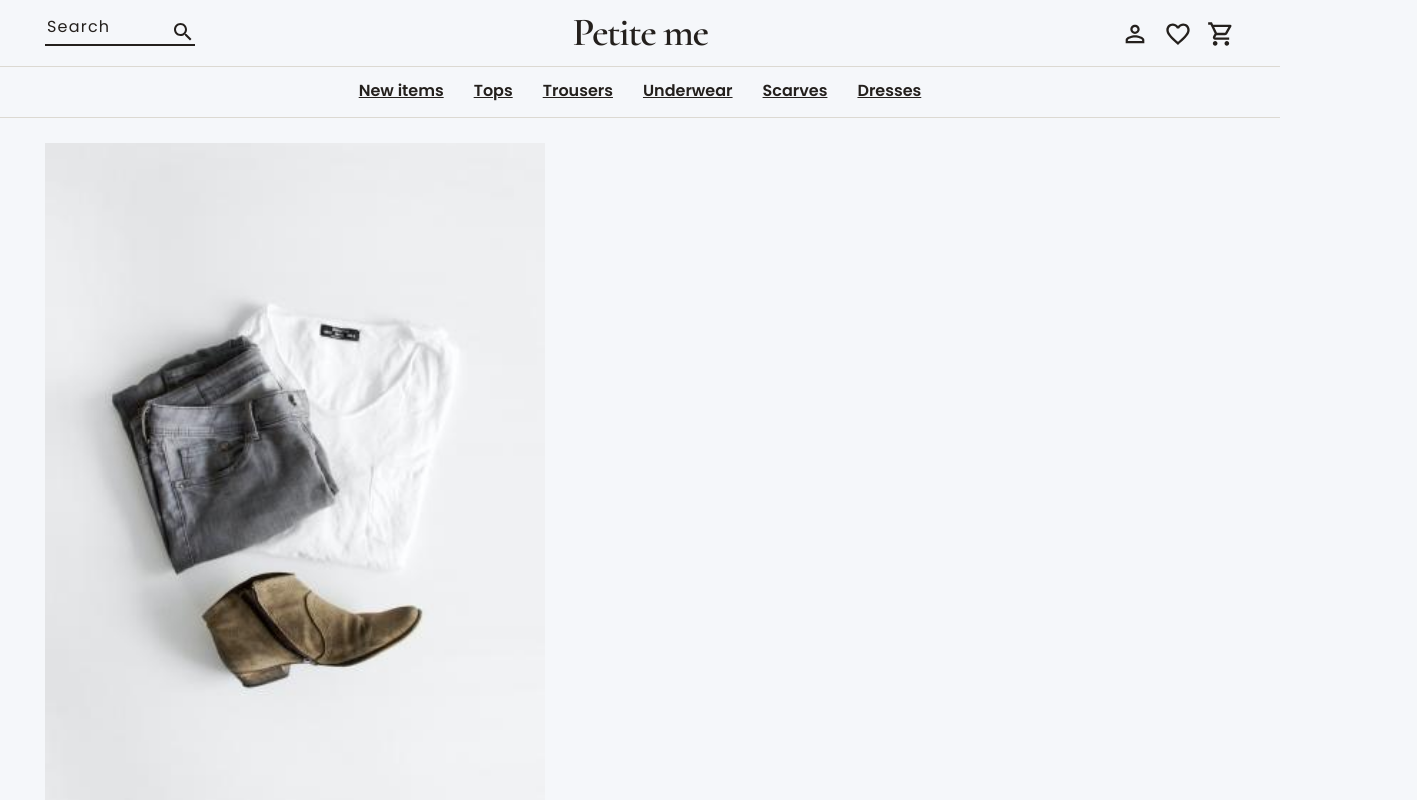
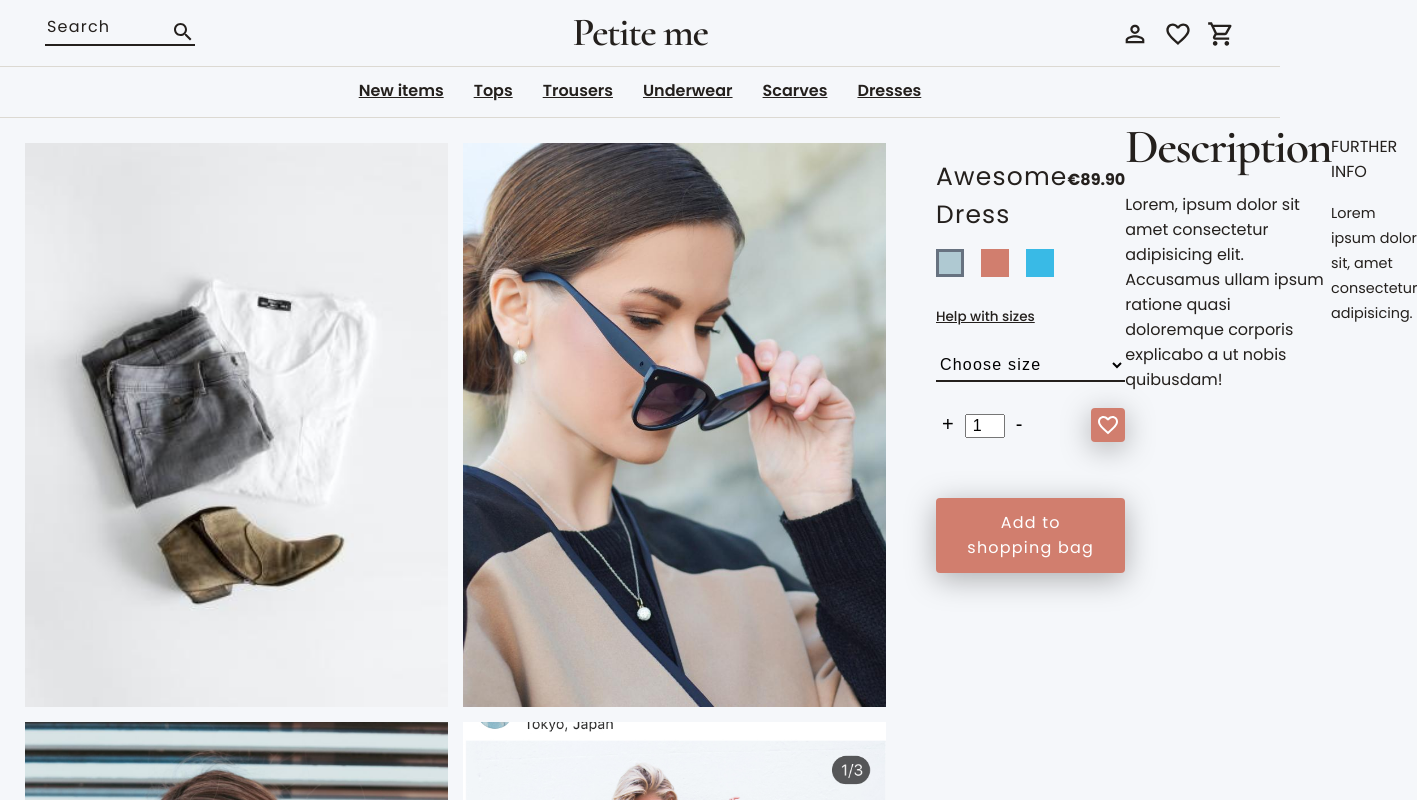
Before and after one commit to yurirech/petite-me-project, a Next.js app: page /categories/1/1 in a window 1280 px wide. Shown: the top 800 px of the page, 1417 px wide, since content can reach past the window. Built offline with nearby package versions, Linux system fonts and the light colour scheme.

Commit message:
start item for mobile

```diff
--- a/pages/categories/[category]/[item_id]/index.module.scss
+++ b/pages/categories/[category]/[item_id]/index.module.scss
@@ -1,13 +1,26 @@
 @import "../../../../styles/_mixins.scss";
 
 .main {
+	.itemsPhotos {
+		margin-top: 2.5rem;
 		.swiper {
-		margin-top: 2.5rem;
+			@include hideOnDesktop;
 			.swiperImgHolder {
 				position: relative;
-			// width: 100%;
 				max-width: 50rem;
+				@include autoMargins;
 			}
+		}
+	}
+
+	.colors,
+	.info {
+		max-width: 50rem;
+		@include autoMargins;
+	}
+
+	.colorsDesktop {
+		@include hideOnMobile;
 	}
 
 	.colors {
@@ -100,3 +113,47 @@
 		}
 	}
 }
+
+@include laptopS {
+	.main {
+		.colorsMobile {
+			@include hideOnDesktop;
+		}
+
+		.itemsPhotos {
+			min-width: 70%;
+			height: 100vh;
+			overflow-y: scroll;
+
+			.photosGridDesktop {
+				display: grid;
+				grid-template-columns: 1fr 1fr;
+				grid-gap: 1.5rem;
+
+				.gridImgHolder {
+					width: 100%;
+				}
+			}
+		}
+
+		.info {
+			margin-left: 5rem;
+
+			.colors {
+				justify-content: flex-start;
+				margin-top: 0;
+
+				span {
+					margin: 0 1.75rem 3rem 0;
+				}
+			}
+		}
+	}
+
+	.flex {
+		display: flex;
+		margin-left: unset;
+		margin-right: unset;
+		max-width: unset;
+	}
+}
--- a/pages/categories/[category]/[item_id]/index.tsx
+++ b/pages/categories/[category]/[item_id]/index.tsx
@@ -15,7 +15,7 @@ import SelectMenu from "../../../../components/select-menu/select-menu";
 import ItemsCounter from "../../../../components/items-counter/items-counter";
 import Button from "../../../../components/button/button";
 import Favorite from "../../../../public/icon/favorite-border.svg";
-import { useState } from "react";
+import { useEffect, useState } from "react";
 
 // export async function getStaticProps({params, items}) {
 //   try {
@@ -38,33 +38,34 @@ const photos = [
 	"/img/instapic.jpg",
 ];
 
-const photosT = [
-	{
-		color: "#AFC9D2",
-		photos: [
-			"/img/clothing-2.jpg",
-			"/img/clothing-2.jpg",
-			"/img/clothing-2.jpg",
+// const photosT = [
+// 	{
+// 		color: "#AFC9D2",
+// 		photos: [
+// 			"/img/clothing-2.jpg",
+// 			"/img/clothing-2.jpg",
+// 			"/img/clothing-2.jpg",
 
-		],
-	},
-	{
-		color: "#D17E6E",
-		photos: [
-			"/img/who-are-we1.jpg",
-			"/img/who-are-we1.jpg",
-			"/img/who-are-we1.jpg",
-		],
-	},
-	{
-		color: "#39BAE6",
-		photos: ["/img/model-1.jpg", "/img/model-1.jpg", "/img/model-1.jpg"],
-	},
-];
+// 		],
+// 	},
+// 	{
+// 		color: "#D17E6E",
+// 		photos: [
+// 			"/img/who-are-we1.jpg",
+// 			"/img/who-are-we1.jpg",
+// 			"/img/who-are-we1.jpg",
+// 		],
+// 	},
+// 	{
+// 		color: "#39BAE6",
+// 		photos: ["/img/model-1.jpg", "/img/model-1.jpg", "/img/model-1.jpg"],
+// 	},
+// ];
 
 const Item = () => {
 	const router = useRouter();
 	const [selectColor, setSelectColor] = useState(colors[0]);
+	// const [photoss, setPhotoss] = useState();
 
 	return (
 		<>
@@ -72,9 +73,10 @@ const Item = () => {
 				<title>Clothing Item</title>
 			</Head>
 			<main className={styles.main}>
-				<div className={uStyles.container}>
-					<section className={styles.swiper}>
+				<div className={`${uStyles.container} ${styles.flex}`}>
+					<section className={styles.itemsPhotos}>
 						<Swiper
+							className={styles.swiper}
 							slidesPerView={1}
 							onSlideChange={() => console.log("slide change")}
 							onSwiper={(swiper) => console.log(swiper)}
@@ -96,8 +98,24 @@ const Item = () => {
 								);
 							})}
 						</Swiper>
+						<div className={styles.photosGridDesktop}>
+							{photos.map((photo) => {
+								return (
+									<div className={styles.gridImgHolder}>
+										<Image
+											key={photo}
+											src={photo}
+											layout="responsive"
+											height="200"
+											width="150"
+											objectFit="cover"
+										/>
+									</div>
+								);
+							})}
+						</div>
 					</section>
-					<section className={styles.colors}>
+					<section className={`${styles.colors} ${styles.colorsMobile}`}>
 						{colors.map((color) => (
 							<span
 								key={color}
@@ -114,6 +132,16 @@ const Item = () => {
 								<strong>€89.90</strong>
 							</small>
 						</div>
+						<section className={`${styles.colors} ${styles.colorsDesktop}`}>
+						{colors.map((color) => (
+							<span
+								key={color}
+								style={{ backgroundColor: color }}
+								className={color === selectColor ? styles.selected : null}
+								onClick={() => setSelectColor(color)}
+							></span>
+						))}
+					</section>
 						<Link href="/">
 							<a>Help with sizes</a>
 						</Link>
@@ -134,7 +162,9 @@ const Item = () => {
 							</div>
 							<Button title="Add to shopping bag" />
 						</form>
-						<section className={styles.description}>
+
+					</section>
+					<section className={styles.description}>
 							<h3>Description</h3>
 							<p>
 								Lorem, ipsum dolor sit amet consectetur adipisicing elit.
@@ -148,7 +178,6 @@ const Item = () => {
 								Lorem ipsum dolor sit, amet consectetur adipisicing.
 							</small>
 						</section>
-					</section>
 				</div>
 			</main>
 		</>
```
Lines whose indentation alone changed are shown as unchanged.
